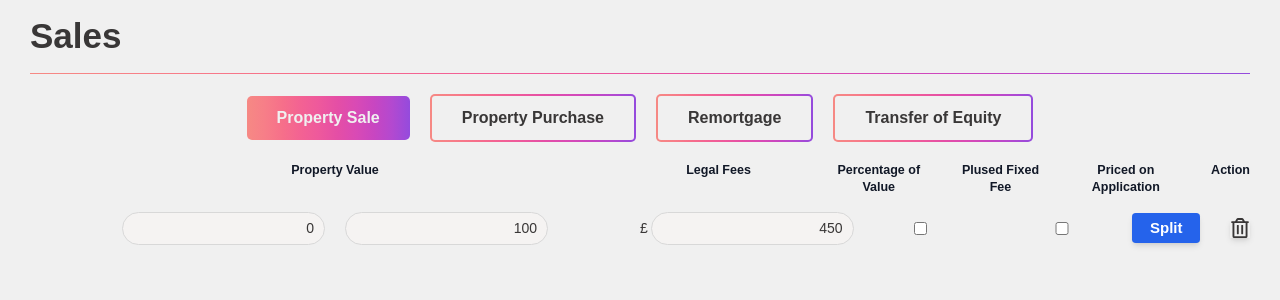
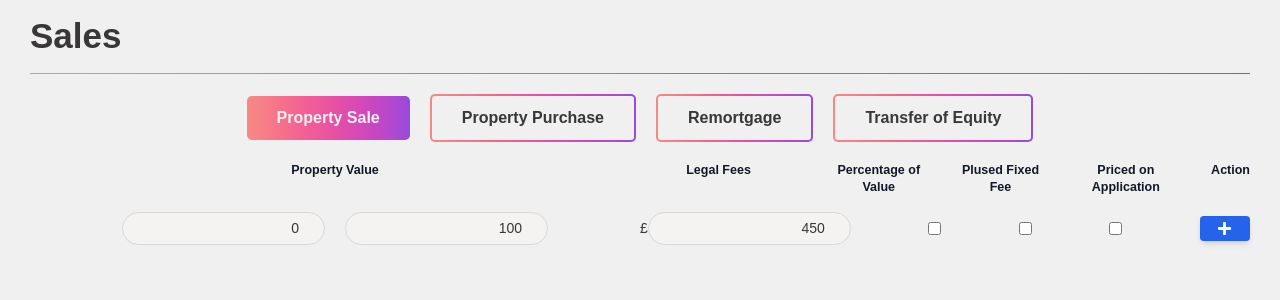
Before and after one commit to front-end786/property, a Next.js app: page /admin in a window 1280 px wide. Both pictures are taken after a click on the button "Property Sale". Shown: the top 300 px of the page. Built offline with nearby package versions, Linux system fonts and the light colour scheme.

Commit message:
Make Fee Tabele Functional  and ad logic

```diff
--- a/src/components/admin/FeeTable.tsx
+++ b/src/components/admin/FeeTable.tsx
@@ -1,57 +1,119 @@
-import React, { useState } from "react";
-import { FaRegTrashAlt } from "react-icons/fa";
+import React, { useState, useCallback } from "react";
+import { FaRegTrashAlt, FaPlus } from "react-icons/fa";
 
-// Define interface for row data
 interface TableRowProps {
   id: number;
   start: string;
   end: string;
+  legalFees: number;
+  percentageOfValue: boolean;
+  plusedFixedFee: boolean;
+  pricedOnApplication: boolean;
   onDelete: (id: number) => void;
-  onSplit: () => void;
-  onInputChange: (id: number, field: string, value: string) => void;
+  onSplit: (id: number) => void;
+  onInputChange: (
+    id: number,
+    field: string,
+    value: string | number | boolean
+  ) => void;
+  isFirstRow: boolean;
+  isOnlyRow: boolean;
 }
 
 function TableRow({
   id,
   start,
   end,
+  legalFees,
+  percentageOfValue,
+  plusedFixedFee,
+  pricedOnApplication,
   onDelete,
   onSplit,
   onInputChange,
+  isFirstRow,
+  isOnlyRow,
 }: TableRowProps) {
+  const handleInputChange = useCallback(
+    (field: string, value: string | number | boolean) => {
+      onInputChange(id, field, value);
+    },
+    [id, onInputChange]
+  );
+
   return (
-    <div className="datatable my-6">
-      <div className="inputs">
+    <div className="datatable my-6 flex items-center">
+      <div className="inputs flex-1">
         <input
-          type="text"
+          type="number"
           placeholder="Start"
           value={start}
-          onChange={(e) => onInputChange(id, "start", e.target.value)}
+          onChange={(e) => handleInputChange("start", e.target.value)}
         />
         <input
-          type="text"
+          type="number"
           placeholder="End"
           value={end}
-          onChange={(e) => onInputChange(id, "end", e.target.value)}
+          onChange={(e) => handleInputChange("end", e.target.value)}
         />
       </div>
-      <div className="valuesdata items-center justify-start">
-        <div>
-          <label>£</label> <input type="text" value={450.0} />
+      <div className="valuesdata flex-1 flex items-center justify-between">
+        <div className="flex items-center">
+          <label>£</label>
+          <input
+            type="number"
+            value={legalFees}
+            onChange={(e) =>
+              handleInputChange("legalFees", parseFloat(e.target.value))
+            }
+          />
         </div>
-        <input type="checkbox" name="#" id={`checkbox-${id}`} className="" />
-        <div>&nbsp;</div>
-        <input type="checkbox" name="#" id={`checkbox-${id}`} className="w-8" />
-        <div className="flex gap-12">
+        <input
+          type="checkbox"
+          checked={percentageOfValue}
+          onChange={(e) =>
+            handleInputChange("percentageOfValue", e.target.checked)
+          }
+        />
+        <input
+          type="checkbox"
+          checked={plusedFixedFee}
+          onChange={(e) =>
+            handleInputChange("plusedFixedFee", e.target.checked)
+          }
+        />
+        <input
+          type="checkbox"
+          checked={pricedOnApplication}
+          onChange={(e) =>
+            handleInputChange("pricedOnApplication", e.target.checked)
+          }
+        />
+        <div className="flex gap-4">
+          {isOnlyRow ? (
             <button
               className="bg-blue-600 px-7 py-2 text-2xl text-white font-semibold rounded-md shadow-md"
-            onClick={onSplit}
+              onClick={() => onSplit(id)}
+            >
+              <FaPlus />
+            </button>
+          ) : (
+            <>
+              {!isFirstRow && (
+                <button
+                 className="bg-blue-600 px-7 py-2 text-2xl text-white font-semibold rounded-md shadow-md"
+                  onClick={() => onSplit(id)}
                 >
                   Split
                 </button>
-          <button onClick={() => onDelete(id)}>
-            <FaRegTrashAlt className="w-8 h-8 shadow-md cursor-pointer" />
+              )}
+              <button
+                onClick={() => onDelete(id)}
+              >
+               <FaRegTrashAlt className={`${!isFirstRow?"":"ms-32"} w-8 h-8 shadow-md cursor-pointer `}/>
               </button>
+            </>
+          )}
         </div>
       </div>
     </div>
@@ -59,37 +121,83 @@ function TableRow({
 }
 
 function FeeTable() {
-  // Define the initial state for rows
   const [rows, setRows] = useState<
-    { id: number; start: string; end: string }[]
-  >([{ id: 0, start: "0", end: "100" }]);
+    {
+      id: number;
+      start: string;
+      end: string;
+      legalFees: number;
+      percentageOfValue: boolean;
+      plusedFixedFee: boolean;
+      pricedOnApplication: boolean;
+    }[]
+  >([
+    {
+      id: 1,
+      start: "0",
+      end: "100",
+      legalFees: 450,
+      percentageOfValue: false,
+      plusedFixedFee: false,
+      pricedOnApplication: false,
+    },
+  ]);
 
-  // Function to add a new row
-  const addRow = () => {
-    const newRows = rows.map((row) => ({
-      ...row,
-      end: (parseInt(row.end) + 100).toString(), // Increase end by 100
-    }));
+  const addRow = useCallback((id: number) => {
+    setRows((prevRows) => {
+      const index = prevRows.findIndex((row) => row.id === id);
+      const lastRow = prevRows[index];
+      const lastStart = parseInt(lastRow.end, 10);
+      const lastEnd =
+        lastStart + (parseInt(lastRow.end, 10) - parseInt(lastRow.start, 10));
 
-    // Determine the last row's new start and end values
-    const lastRow = rows[rows.length - 1];
-    const newStart = (parseInt(lastRow.end) + 1).toString();
-    const newEnd = (parseInt(newStart) + 100).toString();
-
-    setRows([...newRows, { id: rows.length, start: newStart, end: newEnd }]);
+      const newRow = {
+        id: Date.now(),
+        start: (lastStart + 1).toString(),
+        end: lastEnd.toString(),
+        legalFees: lastRow.legalFees,
+        percentageOfValue: lastRow.percentageOfValue,
+        plusedFixedFee: lastRow.plusedFixedFee,
+        pricedOnApplication: lastRow.pricedOnApplication,
       };
 
-  // Function to delete a row
-  const deleteRow = (id: number) => {
-    setRows(rows.filter((row) => row.id !== id));
-  };
+      return [
+        ...prevRows.slice(0, index + 1),
+        newRow,
+        ...prevRows.slice(index + 1),
+      ];
+    });
+  }, []);
 
-  // Function to handle input changes
-  const handleInputChange = (id: number, field: string, value: string) => {
-    setRows(
-      rows.map((row) => (row.id === id ? { ...row, [field]: value } : row))
+  const deleteRow = useCallback((id: number) => {
+    setRows((prevRows) => {
+      if (prevRows.length === 1 && id === 1) {
+        return [
+          {
+            ...prevRows[0],
+            start: "",
+            end: "",
+            legalFees: 0,
+            percentageOfValue: false,
+            plusedFixedFee: false,
+            pricedOnApplication: false,
+          },
+        ];
+      }
+      return prevRows.filter((row) => row.id !== id);
+    });
+  }, []);
+
+  const handleInputChange = useCallback(
+    (id: number, field: string, value: string | number | boolean) => {
+      setRows((prevRows) =>
+        prevRows.map((row) =>
+          row.id === id ? { ...row, [field]: value } : row
+        )
       );
-  };
+    },
+    []
+  );
 
   return (
     <div className="row">
@@ -116,15 +224,15 @@ function FeeTable() {
             </p>
           </div>
         </div>
-        {rows.map((row) => (
+        {rows.map((row, index) => (
           <TableRow
             key={row.id}
-            id={row.id}
-            start={row.start}
-            end={row.end}
+            {...row}
             onDelete={deleteRow}
             onSplit={addRow}
             onInputChange={handleInputChange}
+            isFirstRow={index === 0}
+            isOnlyRow={rows.length === 1}
           />
         ))}
       </div>
```
Lines whose indentation alone changed are shown as unchanged.
